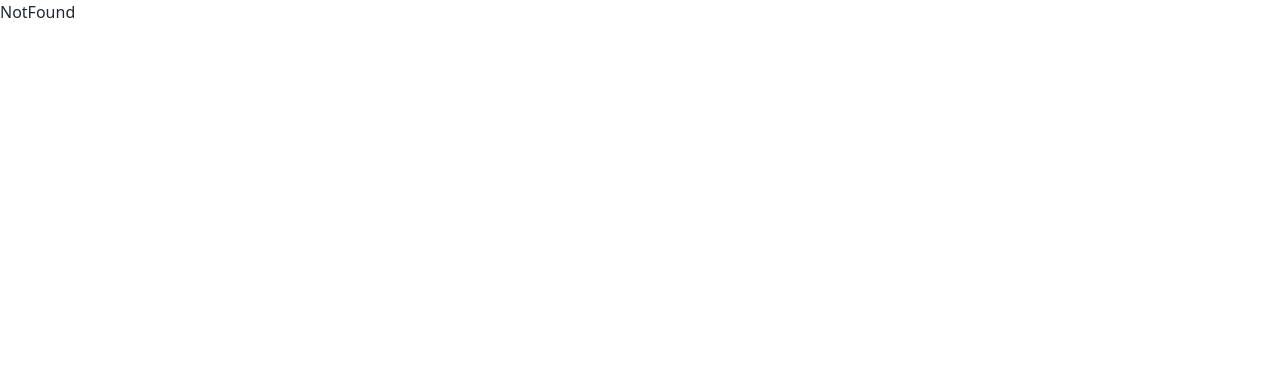
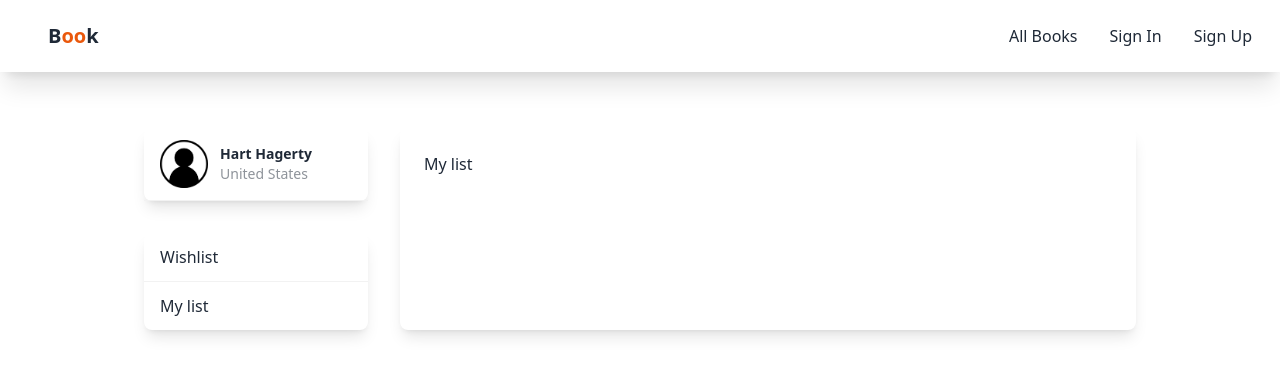
Before and after one commit to moinuddin3188/books-catalog, a React app: page /profile/my-list in a window 1280 px wide. Shown: the top 376 px of the page. Built offline with nearby package versions, Linux system fonts and the light colour scheme; the HTML template or start-up script is replaced by a standard one.

Commit message:
[DONE] Half wishlist & my-list page

```diff
--- a/src/components/Review.tsx
+++ b/src/components/Review.tsx
@@ -20,7 +20,7 @@ export default function Review({ id }: { id: string }) {
   ] = usePostReviewMutation();
   const { data, isLoading, isError } = useGetReviewQuery(id);
   const { data: review }: { data: IReview } = data || {};
-  const {reviews} = review || {}
+  const { reviews } = review || {};
 
   const handleSubmit = (event: FormEvent<HTMLFormElement>) => {
     event.preventDefault();
@@ -59,6 +59,7 @@ export default function Review({ id }: { id: string }) {
     <div className="container-md mx-auto px-36 mt-10">
       <div className="shadow-lg bg-white rounded-md p-10">
         <h1 className="font-semibold text-3xl">Reviews</h1>
+        {user?.email && (
           <form onSubmit={handleSubmit}>
             <div className="flex w-4/5 mt-5">
               <div className="form-control flex-grow mr-10">
@@ -82,6 +83,7 @@ export default function Review({ id }: { id: string }) {
               </div>
             </div>
           </form>
+        )}
         {content}
       </div>
     </div>
--- /dev/null
+++ b/src/components/profile/MyList.tsx
@@ -0,0 +1,10 @@
+import SideBar from "./Sidebar";
+import Navbar from "../../layouts/Navbar";
+
+export default function MyList() {
+  return (
+    <div className="col-span-3 bg-white rounded-lg shadow-lg p-6">
+      <h1>My list</h1>
+    </div>
+  );
+}
--- /dev/null
+++ b/src/components/profile/Sidebar.tsx
@@ -0,0 +1,34 @@
+import { useNavigate } from "react-router-dom";
+import SidebarHeader from "./SidebarHeader";
+
+export default function SideBar() {
+  const navigate = useNavigate();
+
+  const handleRoute = (route: string) => {
+    navigate(route);
+  };
+
+  return (
+    <div className="col-span-1">
+      <SidebarHeader />
+      <div className="overflow-x-auto bg-white rounded-lg shadow-lg mt-8">
+        <table className="table table-pin-rows text-base">
+          <tbody>
+            <tr
+              onClick={() => handleRoute("/profile/wishlist")}
+              className="cursor-pointer"
+            >
+              <td>Wishlist</td>
+            </tr>
+            <tr
+              onClick={() => handleRoute("/profile/my-list")}
+              className="cursor-pointer"
+            >
+              <td>My list</td>
+            </tr>
+          </tbody>
+        </table>
+      </div>
+    </div>
+  );
+}
--- /dev/null
+++ b/src/components/profile/SidebarHeader.tsx
@@ -0,0 +1,27 @@
+import avatar from "../../assets/Avatar.png";
+
+export default function SidebarHeader() {
+  return (
+    <div className="bg-white rounded-lg shadow-lg">
+      <table className="table">
+        <tbody>
+          <tr>
+            <td>
+              <div className="flex items-center space-x-3">
+                <div className="avatar">
+                  <div className="mask mask-squircle w-12 h-12">
+                    <img src={avatar} alt="Avatar Tailwind CSS Component" />
+                  </div>
+                </div>
+                <div>
+                  <div className="font-bold">Hart Hagerty</div>
+                  <div className="text-sm opacity-50">United States</div>
+                </div>
+              </div>
+            </td>
+          </tr>
+        </tbody>
+      </table>
+    </div>
+  );
+}
--- /dev/null
+++ b/src/components/profile/WishList.tsx
@@ -0,0 +1,10 @@
+import SideBar from "./Sidebar";
+import Navbar from "../../layouts/Navbar";
+
+export default function WishList() {
+  return (
+    <div className="col-span-3 bg-white rounded-lg shadow-lg p-6">
+      <h1>Wishlist</h1>
+    </div>
+  );
+}
--- /dev/null
+++ b/src/components/profile/WishlistCard.tsx
@@ -0,0 +1,6 @@
+
+export default function WishlistCard() {
+  return (
+    <div>WishlistCard</div>
+  )
+}
--- a/src/layouts/Navbar.tsx
+++ b/src/layouts/Navbar.tsx
@@ -56,15 +56,14 @@ export default function Navbar() {
               className="menu menu-sm dropdown-content mt-3 z-[1] p-2 shadow bg-base-100 rounded-box w-52"
             >
               <li>
-                <a className="justify-between">
-                  Profile
-                  <span className="badge">New</span>
+                <a>
+                  My Wishlist
                 </a>
               </li>
               <li>
-                <a>Settings</a>
+                <a>My Book Shelf</a>
               </li>
-              <li onClick={() => handleLogOut()}>
+              <li onClick={() => handleLogOut()} className="border-t mt-4">
                 <a>Logout</a>
               </li>
             </ul>
--- /dev/null
+++ b/src/pages/Profile.tsx
@@ -0,0 +1,22 @@
+import { useLocation } from "react-router-dom";
+import SideBar from "../components/profile/Sidebar";
+import Navbar from "../layouts/Navbar";
+import WishList from "../components/profile/WishList";
+import MyList from "../components/profile/MyList";
+
+export default function Profile() {
+  const { pathname } = useLocation();
+
+  return (
+    <>
+      <Navbar />
+      <div className="container-md mx-auto px-36 pt-32">
+        <div className="grid grid-cols-4 gap-8">
+          <SideBar />
+          {pathname === "/profile/wishlist" && <WishList />}
+          {pathname === "/profile/my-list" && <MyList />}
+        </div>
+      </div>
+    </>
+  );
+}
```
Also changed, not shown: src/routes/routes.tsx (+10 -0 lines). Lines whose indentation alone changed are shown as unchanged.
